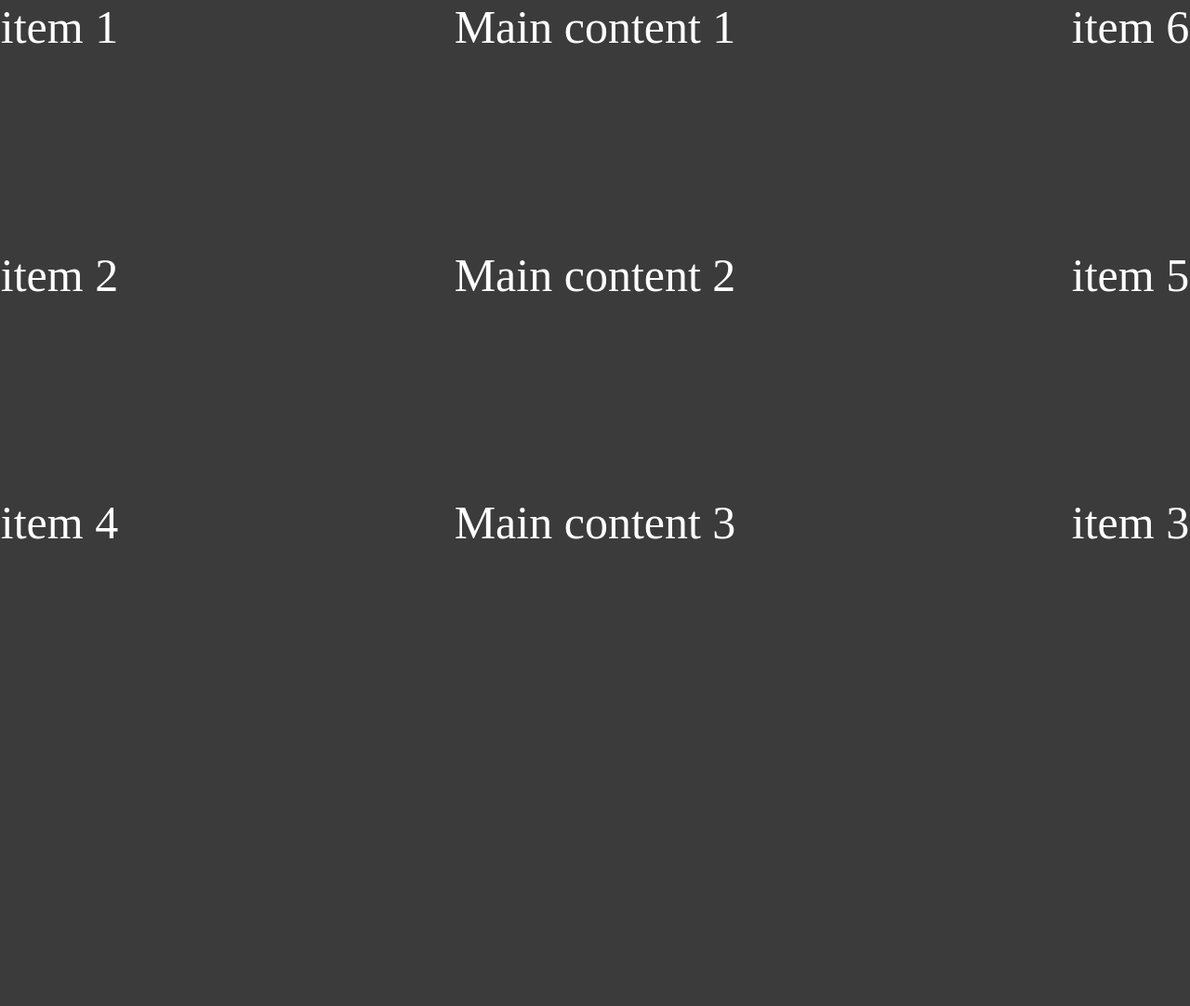
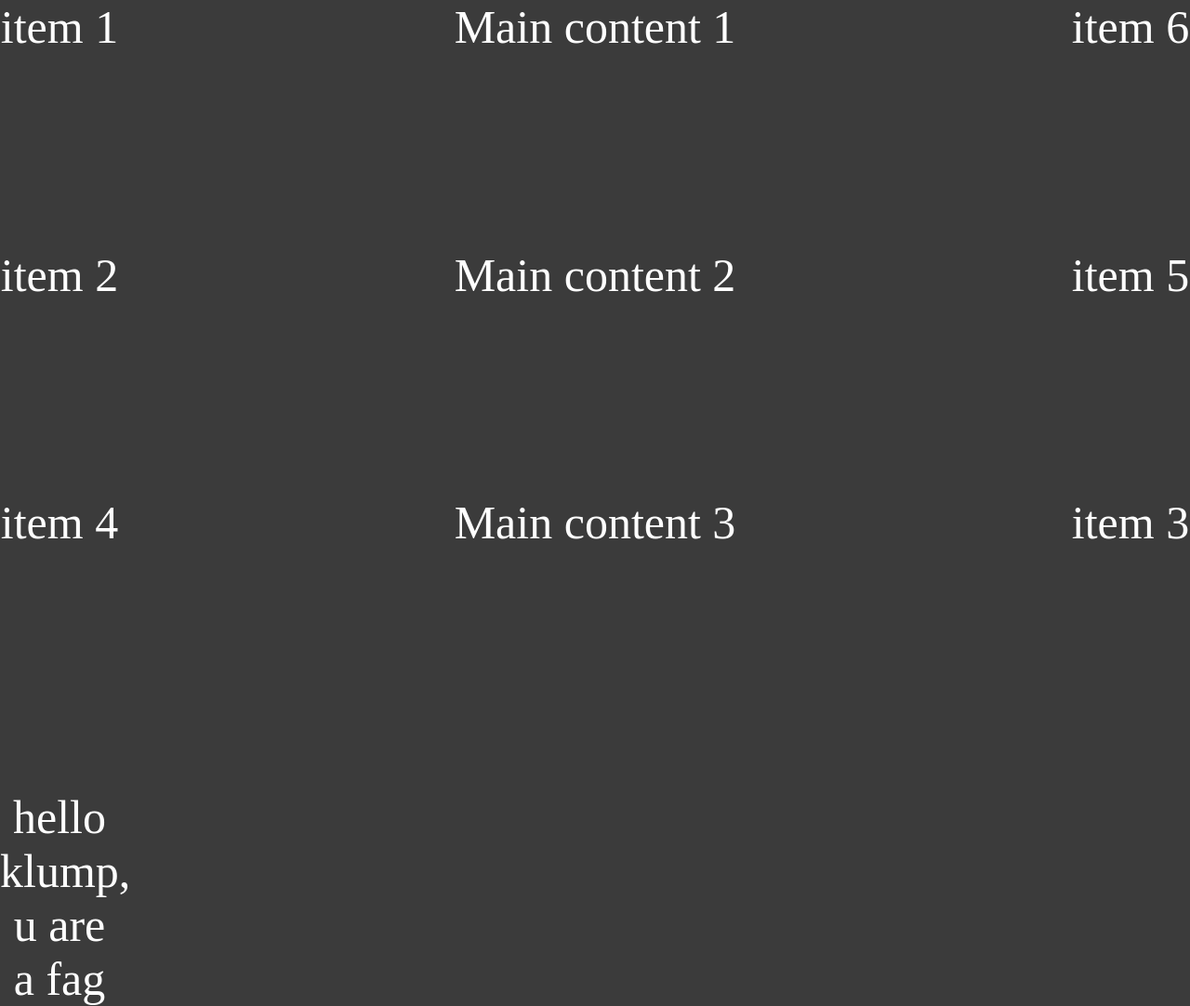
Before and after one commit to Vaahtopahvi/Project-TM, a plain HTML site: page index.html in a window 1280 px wide. Shown: the whole page at 93% size. Before the commit the page ends 800 px from the top, so only its background shows below. Drawn offline with Linux system fonts and the light colour scheme.

Commit message:
very important information i need to share

```diff
--- a/index.html
+++ b/index.html
@@ -10,6 +10,7 @@
   </head>
   <body>
     <div class="grid-container">
+      <p>hello klump, u are a fag</p>
       <div class="grid-left grid-1">item 1</div>
       <div class="grid-left grid-2">item 2</div>
       <div class="grid-right grid-3">item 3</div>
```
